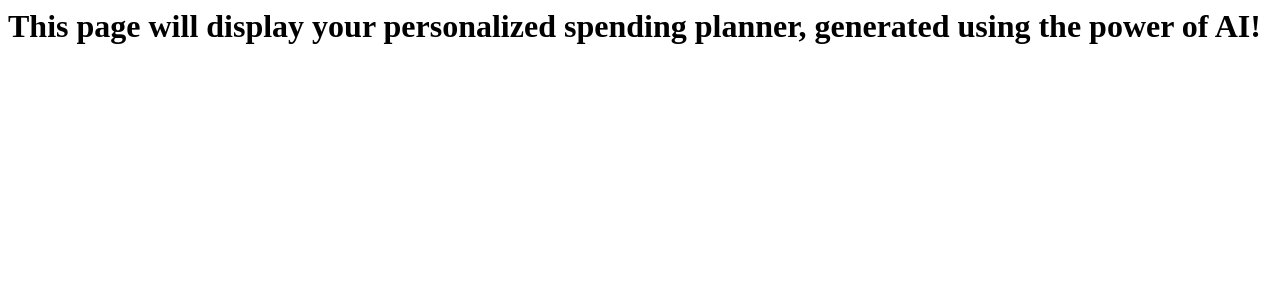
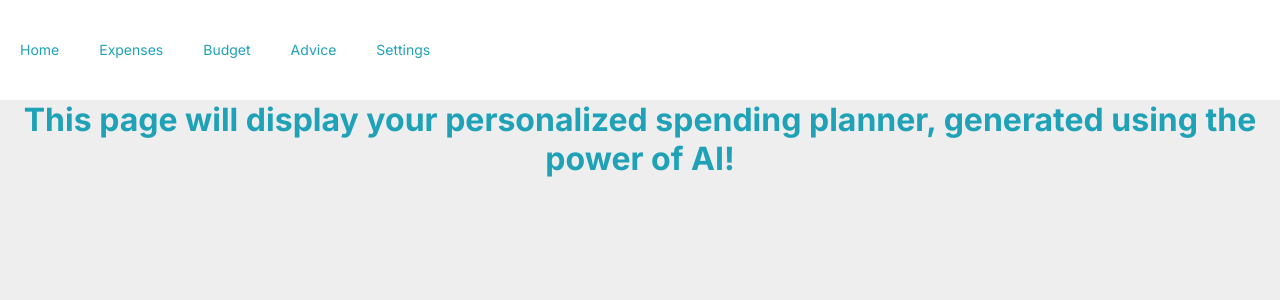
Before and after one commit to chelsnn/Budget-App, a Flask app: template templates/advice.html in a window 1280 px wide. Shown: the top 300 px of the page. Run offline with Flask 3, Linux system fonts and the light colour scheme; the template is opened without the code that fills it, so the values that code supplies are empty.

Commit message:
Added advice to navbar

```diff
--- a/app.py
+++ b/app.py
@@ -25,6 +25,10 @@ def homepage():
 def budget():
     return render_template('budget.html')
 
+@app.route('/advice')
+def advice():
+    return render_template('advice.html')
+
 # route to handle form submission
 @app.route('/submit', methods=['POST'])
 def submit_program_details():
--- a/templates/advice.html
+++ b/templates/advice.html
@@ -1,6 +1,7 @@
 <html>
 <head><title>StudentSpender</title></head>
 <body>
+    {% include 'navbar.html' %}
     <h1>This page will display your personalized spending planner, generated using the power of AI!</h1>
 </body>
 </html>
```
